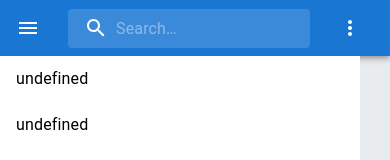
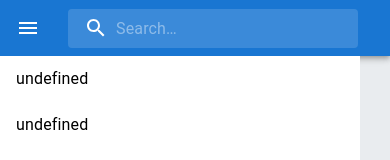
Before and after one commit to sdp-tech/SASM_FE, a React (Create React App) app: page /home in a window 390 px wide. Shown: the top 160 px of the page. Built offline with nearby package versions, Linux system fonts and the light colour scheme.

Commit message:
Navibar component Refactoring

```diff
--- a/src/components/Home/Navibar.js
+++ b/src/components/Home/Navibar.js
@@ -14,7 +14,6 @@ import SearchIcon from '@mui/icons-material/Search';
 import AccountCircle from '@mui/icons-material/AccountCircle';
 import MailIcon from '@mui/icons-material/Mail';
 import NotificationsIcon from '@mui/icons-material/Notifications';
-import MoreIcon from '@mui/icons-material/MoreVert';
 
 const Search = styled('div')(({ theme }) => ({
   position: 'relative',
@@ -57,30 +56,27 @@ const StyledInputBase = styled(InputBase)(({ theme }) => ({
 }));
 
 export default function Navibar() {
+
   const [anchorEl, setAnchorEl] = React.useState(null);
-  const [mobileMoreAnchorEl, setMobileMoreAnchorEl] = React.useState(null);
-
   const isMenuOpen = Boolean(anchorEl);
-  const isMobileMenuOpen = Boolean(mobileMoreAnchorEl);
 
   const handleProfileMenuOpen = (event) => {
     setAnchorEl(event.currentTarget);
   };
 
-  const handleMobileMenuClose = () => {
-    setMobileMoreAnchorEl(null);
+  const handleMenuClose = () => {
+    setAnchorEl(null);
   };
 
-  const handleMenuClose = () => {
-    setAnchorEl(null);
-    handleMobileMenuClose();
+  const handlePageRedirection = () => {
     window.location.href = '/auth';
-  };
+  }
 
-  const handleMobileMenuOpen = (event) => {
-    setMobileMoreAnchorEl(event.currentTarget);
-  };
+  const handlePageBackToRoot = () => {
+    window.location.href = '/';
+  }
 
+  // 프로필 아이콘 클릭시 팝업 메뉴 모달
   const menuId = 'menu';
   const renderMenu = (
     <Menu
@@ -98,66 +94,8 @@ export default function Navibar() {
       open={isMenuOpen}
       onClose={handleMenuClose}
     >
-      <MenuItem onClick={handleMenuClose}>Login</MenuItem>
-      <MenuItem onClick={handleMenuClose}>My account</MenuItem>
-    </Menu>
-  );
-
-  // 우측 상단 아이콘 메뉴들
-  const mobileMenuId = 'primary-search-account-menu-mobile';
-  const renderMobileMenu = (
-    <Menu
-      anchorEl={mobileMoreAnchorEl}
-      anchorOrigin={{
-        vertical: 'top',
-        horizontal: 'right',
-      }}
-      id={mobileMenuId}
-      keepMounted
-      transformOrigin={{
-        vertical: 'top',
-        horizontal: 'right',
-      }}
-      open={isMobileMenuOpen}
-      onClose={handleMobileMenuClose}
-    >
-      {/* 우측상단 메시지함 */}
-      <MenuItem>
-        <IconButton size="large" aria-label="show 4 new mails" color="inherit">
-          <Badge badgeContent={4} color="error">
-            <MailIcon />
-          </Badge>
-        </IconButton>
-        <p>Messages</p>
-      </MenuItem>
-
-      {/* 우측상단 알림함 */}
-      <MenuItem>
-        <IconButton
-          size="large"
-          aria-label="show 17 new notifications"
-          color="inherit"
-        >
-          <Badge badgeContent={17} color="error">
-            <NotificationsIcon />
-          </Badge>
-        </IconButton>
-        <p>Notifications</p>
-      </MenuItem>
-
-      {/* 우측상단 프로필 아이콘 */}
-      <MenuItem onClick={handleProfileMenuOpen}>
-        <IconButton
-          size="large"
-          aria-label="account of current user"
-          aria-controls="primary-search-account-menu"
-          aria-haspopup="true"
-          color="inherit"
-        >
-          <AccountCircle />
-        </IconButton>
-        <p>Profile</p>
-      </MenuItem>
+      <MenuItem onClick={handlePageRedirection}>Login</MenuItem>
+      <MenuItem onClick={handlePageRedirection}>My account</MenuItem>
     </Menu>
   );
 
@@ -166,6 +104,7 @@ export default function Navibar() {
       <AppBar position="static">
         <Toolbar>
 
+          {/* 햄버거 메뉴 */}
           <IconButton
             size="large"
             edge="start"
@@ -176,15 +115,18 @@ export default function Navibar() {
             <MenuIcon />
           </IconButton>
 
+          {/* 타이틀(페이지 이름) */}
           <Typography
             variant="h6"
             noWrap
             component="div"
             sx={{ display: { xs: 'none', sm: 'block' } }}
+            onClick={handlePageBackToRoot}
           >
             SASM
           </Typography>
 
+          {/* 검색창 */}
           <Search>
             <SearchIconWrapper>
               <SearchIcon />
@@ -195,14 +137,20 @@ export default function Navibar() {
             />
           </Search>
 
+          {/* 중간 공백용 */}
           <Box sx={{ flexGrow: 1 }} />
 
+          {/* 아이콘 3개 모음 */}
           <Box sx={{ display: { xs: 'none', md: 'flex' } }}>
+
+            {/* 메일함 아이콘 */}
             <IconButton size="large" aria-label="show 4 new mails" color="inherit">
               <Badge badgeContent={4} color="error">
                 <MailIcon />
               </Badge>
             </IconButton>
+
+            {/* 공지함 아이콘 */}
             <IconButton
               size="large"
               aria-label="show 17 new notifications"
@@ -212,6 +160,8 @@ export default function Navibar() {
                 <NotificationsIcon />
               </Badge>
             </IconButton>
+
+            {/* 프로필 아이콘 */}
             <IconButton
               size="large"
               edge="end"
@@ -224,22 +174,10 @@ export default function Navibar() {
               <AccountCircle />
             </IconButton>
           </Box>
-
-          <Box sx={{ display: { xs: 'flex', md: 'none' } }}>
-            <IconButton
-              size="large"
-              aria-label="show more"
-              aria-controls={mobileMenuId}
-              aria-haspopup="true"
-              onClick={handleMobileMenuOpen}
-              color="inherit"
-            >
-              <MoreIcon />
-            </IconButton>
-          </Box>
         </Toolbar>
       </AppBar>
-      {renderMobileMenu}
+
+      {/* 프로필 클릭 시 anchor값 설정되서 프로필 메뉴 팝업 */}
       {renderMenu}
     </Box>
   );
```
